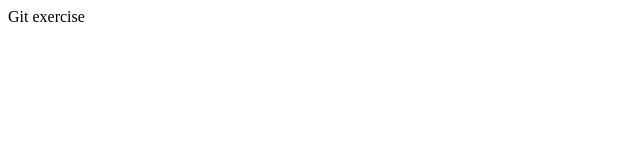
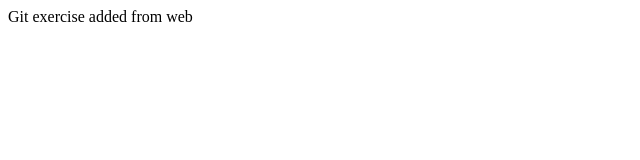
Before and after one commit to shubhamNord/myRepo5, a plain HTML site: page index.html in a window 1280 px wide. Shown: the whole page, without its empty margins (0-640 px from the left). Drawn offline with Linux system fonts and the light colour scheme.

Commit message:
Update index.html

```diff
--- a/index.html
+++ b/index.html
@@ -2,5 +2,6 @@
     <head></head>
     <body>
             Git exercise
+        added from web
     </body>
  </html>
```
